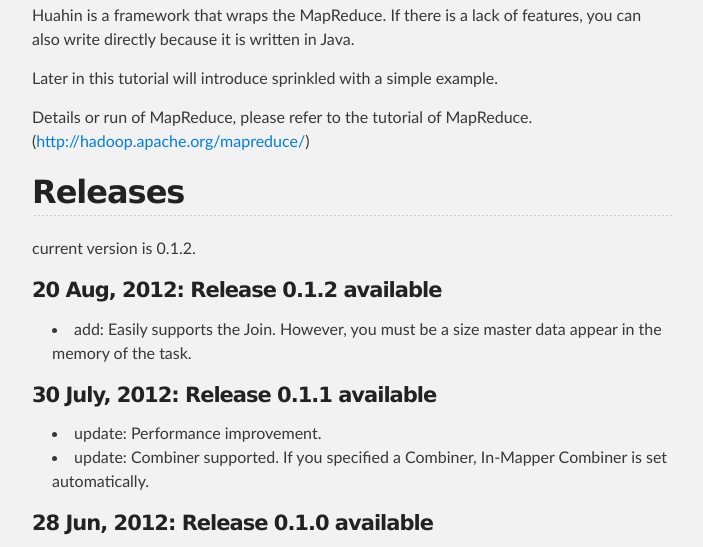
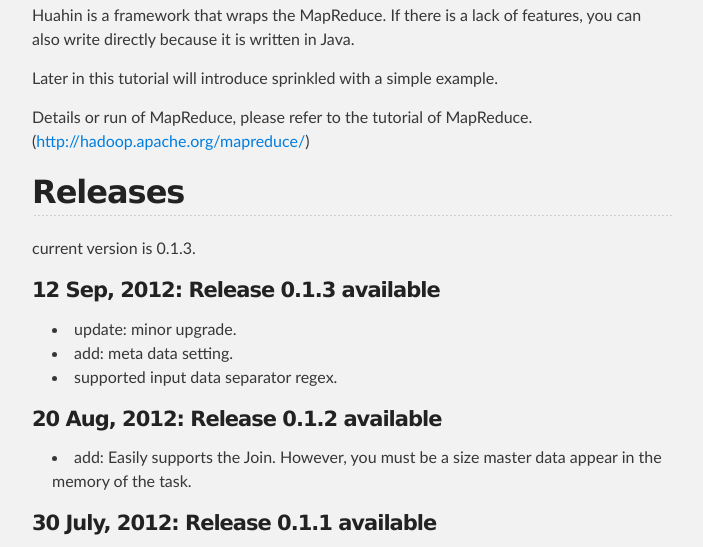
Before and after one commit to huahin/huahin-core, a plain HTML site: page index.html in a window 1280 px wide. Shown: the part 611-1158 px from the top of the page, without its empty margins (288-991 px from the left). Drawn offline with Linux system fonts and the light colour scheme.

```diff
--- a/index.html
+++ b/index.html
@@ -52,9 +52,15 @@
 
 <h2>Releases</h2>
 
-<p>current version is 0.1.2.</p>
+<p>current version is 0.1.3.</p>
 
-<h4>20 Aug, 2012: Release 0.1.2 available</h4>
+<h4>12 Sep, 2012: Release 0.1.3 available</h4>
+
+<ul>
+<li>update: minor upgrade.</li>
+<li>add: meta data setting.</li>
+<li>supported input data separator regex.</li>
+</ul><h4>20 Aug, 2012: Release 0.1.2 available</h4>
 
 <ul>
 <li>add: Easily supports the Join. However, you must be a size master data appear in the memory of the task.</li>
```
Also changed, not shown: params.json (+1 -1 lines).
